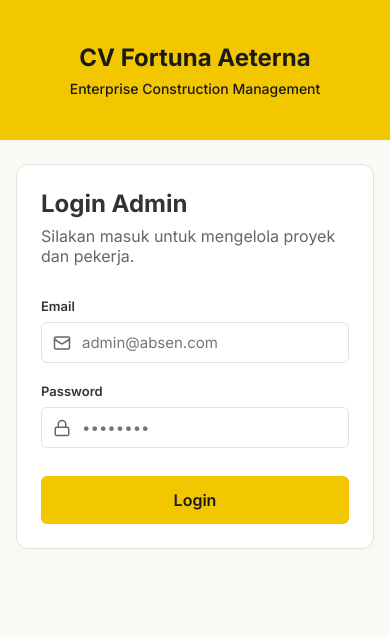
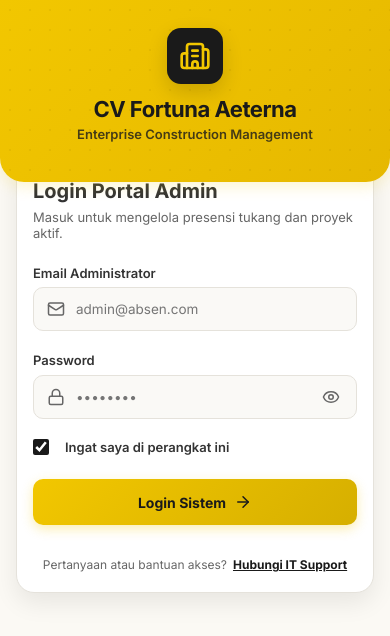
Before and after one commit to NV12P/aplikasi-absen-tukang, a React (Vite) app in the folder frontend/: page /login in a window 390 px wide. Shown: the top 636 px of the page. Built offline with nearby package versions, Linux system fonts and the light colour scheme.

Commit message:
saya sudah memperbaiki tampilan mobile di admin

```diff
--- a/frontend/src/App.css
+++ b/frontend/src/App.css
@@ -96,70 +96,386 @@
   color: var(--text-main);
 }
 
-/* ─── Login Page ─────────────────────────────────────────────────────────────── */
+/* ─── Login Page (Brand-Centric Mobile & Desktop Design) ───────────────────── */
 
 .login-page {
   display: flex;
-  height: 100vh;
+  min-height: 100vh;
   width: 100vw;
   background-color: var(--bg-page);
 }
 
+/* Kiri — Branding (Desktop) */
 .login-branding {
-  flex: 1;
-  background-color: var(--primary);
+  flex: 1.1;
+  background: linear-gradient(135deg, var(--primary) 0%, #e6b800 100%);
+  position: relative;
   display: flex;
   flex-direction: column;
   align-items: center;
   justify-content: center;
-  padding: 40px;
+  padding: 48px;
+  color: #1a1a1a;
+  overflow: hidden;
+}
+
+.login-branding-pattern {
+  position: absolute;
+  inset: 0;
+  background-image: radial-gradient(rgba(0, 0, 0, 0.08) 1.5px, transparent 1.5px);
+  background-size: 20px 20px;
+  pointer-events: none;
+  opacity: 0.6;
+}
+
+.login-branding-content {
+  position: relative;
+  z-index: 2;
+  display: flex;
+  flex-direction: column;
+  align-items: center;
+  text-align: center;
+  max-width: 440px;
+}
+
+.login-logo-badge {
+  width: 68px;
+  height: 68px;
+  border-radius: 18px;
+  background-color: #1a1a1a;
+  color: var(--primary);
+  display: flex;
+  align-items: center;
+  justify-content: center;
+  margin-bottom: 20px;
+  box-shadow: 0 8px 20px rgba(0, 0, 0, 0.15);
 }
 
 .login-branding h1 {
-  font-size: 48px;
+  font-size: 36px;
   font-weight: 800;
   color: #1a1a1a;
-  margin-bottom: 16px;
-  text-align: center;
+  margin-bottom: 8px;
+  letter-spacing: -0.5px;
+  line-height: 1.2;
 }
 
-.login-branding p {
-  font-size: 18px;
-  font-weight: 500;
-  color: #1a1a1a;
-  text-align: center;
+.login-subtitle {
+  font-size: 16px;
+  font-weight: 600;
+  color: rgba(26, 26, 26, 0.8);
+  margin-bottom: 28px;
 }
 
+.login-branding-badges {
+  display: flex;
+  flex-wrap: wrap;
+  justify-content: center;
+  gap: 10px;
+}
+
+.badge-item {
+  display: inline-flex;
+  align-items: center;
+  gap: 8px;
+  padding: 8px 16px;
+  border-radius: 20px;
+  background-color: rgba(255, 255, 255, 0.45);
+  border: 1px solid rgba(0, 0, 0, 0.08);
+  font-size: 13px;
+  font-weight: 700;
+  color: #1a1a1a;
+  backdrop-filter: blur(4px);
+}
+
+/* Kanan — Form Area (Desktop) */
 .login-form-wrapper {
   flex: 1;
   display: flex;
   align-items: center;
   justify-content: center;
-  padding: 40px;
+  padding: 40px 24px;
 }
 
 .login-card {
   width: 100%;
-  max-width: 440px;
-  padding: 40px;
+  max-width: 420px;
+  padding: 36px;
+  background-color: var(--bg-surface);
+  border-radius: 16px;
+  border: 1px solid var(--border-color);
+  box-shadow: 0 10px 30px rgba(0, 0, 0, 0.05);
 }
 
-/* ─── RESPONSIVE ─────────────────────────────────────────────────────────────── */
+.login-card-header {
+  margin-bottom: 24px;
+}
 
-/* Tablet */
-@media (max-width: 1024px) {
-  .login-branding h1 {
-    font-size: 36px;
+.mobile-brand-header {
+  display: none;
+}
+
+.login-welcome-text h2 {
+  font-size: 22px;
+  font-weight: 800;
+  color: var(--text-main);
+  margin-bottom: 6px;
+}
+
+.login-welcome-text p {
+  font-size: 14px;
+  color: var(--text-muted);
+}
+
+/* Error Banner */
+.login-error-banner {
+  display: flex;
+  align-items: center;
+  gap: 10px;
+  padding: 12px 14px;
+  background-color: var(--danger-bg);
+  border: 1px solid rgba(239, 68, 68, 0.2);
+  color: var(--danger);
+  border-radius: 10px;
+  margin-bottom: 20px;
+  font-size: 13px;
+  font-weight: 600;
+}
+
+.error-dot {
+  width: 8px;
+  height: 8px;
+  border-radius: 50%;
+  background-color: var(--danger);
+  flex-shrink: 0;
+}
+
+/* Form Styling */
+.login-form {
+  display: flex;
+  flex-direction: column;
+  gap: 18px;
+}
+
+.login-form .form-group {
+  display: flex;
+  flex-direction: column;
+  gap: 6px;
+}
+
+.login-form label {
+  font-size: 13px;
+  font-weight: 600;
+  color: var(--text-main);
+}
+
+.input-group {
+  position: relative;
+  display: flex;
+  align-items: center;
+  width: 100%;
+}
+
+.input-icon {
+  position: absolute;
+  left: 14px;
+  color: var(--text-muted);
+  pointer-events: none;
+  z-index: 1;
+}
+
+.input-field {
+  width: 100%;
+  height: 46px;
+  padding: 0 14px 0 42px;
+  border-radius: 10px;
+  border: 1px solid var(--border-color);
+  background-color: #faf9f6;
+  font-size: 14px;
+  color: var(--text-main);
+  transition: all 0.2s ease;
+}
+
+.input-field:focus {
+  outline: none;
+  border-color: var(--primary-hover);
+  background-color: #ffffff;
+  box-shadow: 0 0 0 3.5px rgba(242, 199, 0, 0.25);
+}
+
+/* Password Toggle Eye Button */
+.password-group .input-field {
+  padding-right: 44px;
+}
+
+.password-toggle-btn {
+  position: absolute;
+  right: 10px;
+  top: 50%;
+  transform: translateY(-50%);
+  width: 32px;
+  height: 32px;
+  border-radius: 6px;
+  display: flex;
+  align-items: center;
+  justify-content: center;
+  color: var(--text-muted);
+  background: transparent;
+  border: none;
+  cursor: pointer;
+  transition: color 0.2s ease;
+}
+
+.password-toggle-btn:hover {
+  color: var(--text-main);
+}
+
+/* Options & Checkbox */
+.form-options {
+  display: flex;
+  align-items: center;
+  justify-content: space-between;
+  margin-top: 2px;
+}
+
+.remember-checkbox {
+  display: flex;
+  align-items: center;
+  gap: 8px;
+  cursor: pointer;
+  user-select: none;
+  font-size: 13px;
+  color: var(--text-main);
+  font-weight: 500;
+}
+
+.remember-checkbox input {
+  width: 16px;
+  height: 16px;
+  accent-color: #1a1a1a;
+  cursor: pointer;
+}
+
+/* Submit Button */
+.login-submit-btn {
+  height: 48px;
+  border-radius: 10px;
+  background: linear-gradient(135deg, var(--primary) 0%, var(--primary-hover) 100%);
+  color: #1a1a1a;
+  font-weight: 700;
+  font-size: 15px;
+  display: flex;
+  align-items: center;
+  justify-content: center;
+  gap: 8px;
+  width: 100%;
+  margin-top: 6px;
+  border: none;
+  cursor: pointer;
+  box-shadow: 0 4px 12px rgba(242, 199, 0, 0.3);
+  transition: all 0.2s ease;
+}
+
+.login-submit-btn:hover:not(:disabled) {
+  background: linear-gradient(135deg, #e6b800 0%, #c9a300 100%);
+  transform: translateY(-1px);
+  box-shadow: 0 6px 16px rgba(242, 199, 0, 0.4);
+}
+
+.login-submit-btn:disabled {
+  opacity: 0.7;
+  cursor: not-allowed;
+}
+
+.spinner-icon {
+  animation: spin 1s linear infinite;
+}
+
+@keyframes spin {
+  from { transform: rotate(0deg); }
+  to { transform: rotate(360deg); }
+}
+
+.login-footer-hint {
+  display: flex;
+  flex-direction: row;
+  align-items: center;
+  justify-content: center;
+  gap: 6px;
+  margin-top: 14px;
+  font-size: 12px;
+  color: var(--text-muted);
+}
+
+.support-link {
+  color: #1a1a1a;
+  font-weight: 700;
+  text-decoration: underline;
+}
+
+/* ─── RESPONSIVE MOBILE LOGIN ────────────────────────────────────────────────── */
+
+@media (max-width: 768px) {
+  .login-page {
+    flex-direction: column;
+    min-height: 100dvh;
+    background-color: var(--bg-page);
   }
 
-  .login-branding p {
-    font-size: 16px;
+  /* Header Branding Mobile */
+  .login-branding {
+    flex: none;
+    padding: 32px 20px 48px 20px;
+    border-radius: 0 0 24px 24px;
+    box-shadow: 0 4px 16px rgba(242, 199, 0, 0.2);
   }
-}
 
-/* Mobile */
-@media (max-width: 768px) {
-  /* Modal jadi full bottom sheet di mobile */
+  .login-logo-badge {
+    width: 56px;
+    height: 56px;
+    border-radius: 14px;
+    margin-bottom: 12px;
+  }
+
+  .login-branding h1 {
+    font-size: 24px;
+    margin-bottom: 4px;
+  }
+
+  .login-subtitle {
+    font-size: 13px;
+    margin-bottom: 0;
+  }
+
+  .login-branding-badges {
+    display: none;
+  }
+
+  /* Form Container Mobile */
+  .login-form-wrapper {
+    flex: 1;
+    padding: 0 16px 32px 16px;
+    margin-top: -24px;
+    align-items: flex-start;
+    width: 100%;
+  }
+
+  .login-card {
+    padding: 24px 20px;
+    border-radius: 18px;
+    box-shadow: 0 10px 25px rgba(0, 0, 0, 0.08);
+    border: 1px solid var(--border-color);
+  }
+
+  .login-welcome-text h2 {
+    font-size: 20px;
+  }
+
+  .login-welcome-text p {
+    font-size: 13px;
+  }
+
+  /* Modal di mobile */
   .modal-overlay {
     align-items: flex-end;
     padding: 0;
@@ -167,87 +483,31 @@
 
   .modal-content {
     max-width: 100%;
-    border-radius: 16px 16px 0 0;
+    border-radius: 20px 20px 0 0;
     max-height: 92vh;
   }
+}
 
-  .modal-header {
-    border-radius: 16px 16px 0 0;
-    padding: 16px 20px;
-  }
-
-  .modal-header h2 {
-    font-size: 16px;
-  }
-
-  .modal-body {
-    padding: 20px;
-    gap: 14px;
-  }
-
-  .modal-footer {
-    padding: 12px 20px;
-    gap: 10px;
-  }
-
-  .modal-footer .btn-secondary,
-  .modal-footer .btn-primary {
-    flex: 1;
-    justify-content: center;
-    padding: 12px;
-  }
-
-  /* Login page: stack vertikal */
-  .login-page {
-    flex-direction: column;
-  }
-
+@media (max-width: 480px) {
   .login-branding {
-    flex: none;
-    padding: 32px 24px;
-    min-height: 160px;
+    padding: 28px 16px 40px 16px;
   }
 
   .login-branding h1 {
-    font-size: 28px;
-    margin-bottom: 8px;
-  }
-
-  .login-branding p {
-    font-size: 14px;
-  }
-
-  .login-form-wrapper {
-    flex: 1;
-    padding: 24px 16px;
-    align-items: flex-start;
-    overflow-y: auto;
+    font-size: 22px;
   }
 
   .login-card {
-    padding: 24px;
+    padding: 20px 16px;
   }
 
-  /* Sembunyikan label nama user, tampilkan hanya avatar */
-  .user-name {
-    display: none;
+  .input-field {
+    height: 44px;
+    font-size: 13.5px;
   }
 
-  /* Form group dua kolom jadi satu kolom */
-  .form-row-2col {
-    flex-direction: column !important;
-    gap: 14px !important;
+  .login-submit-btn {
+    height: 46px;
+    font-size: 14px;
   }
 }
-
-/* Mobile kecil */
-@media (max-width: 480px) {
-  .login-branding h1 {
-    font-size: 24px;
-  }
-
-  .login-branding {
-    padding: 24px 16px;
-    min-height: 140px;
-  }
-}
--- a/frontend/src/pages/Login.tsx
+++ b/frontend/src/pages/Login.tsx
@@ -1,12 +1,14 @@
 import { useState } from 'react';
 import { useNavigate } from 'react-router-dom';
-import { Lock, Mail } from 'lucide-react';
+import { Lock, Mail, Eye, EyeOff, Building2, ShieldCheck, ArrowRight, Loader2 } from 'lucide-react';
 import { useAuth } from '../context/AuthContext';
 import { useNotification } from '../context/NotificationContext';
 
 const Login = () => {
   const [email, setEmail] = useState('');
   const [password, setPassword] = useState('');
+  const [showPassword, setShowPassword] = useState(false);
+  const [rememberMe, setRememberMe] = useState(true);
   const [loading, setLoading] = useState(false);
   const [errorMsg, setErrorMsg] = useState('');
   const navigate = useNavigate();
@@ -51,79 +53,133 @@ const Login = () => {
 
   return (
     <div className="login-page">
-      {/* Kiri — Branding */}
+      {/* Visual Header / Branding Area */}
       <div className="login-branding">
-        <h1>CV Fortuna Aeterna</h1>
-        <p>Enterprise Construction Management</p>
+        <div className="login-branding-pattern" />
+        <div className="login-branding-content">
+          <div className="login-logo-badge">
+            <Building2 size={32} />
+          </div>
+          <h1>CV Fortuna Aeterna</h1>
+          <p className="login-subtitle">Enterprise Construction Management</p>
+
+          <div className="login-branding-badges">
+            <span className="badge-item">
+              <ShieldCheck size={15} /> Presensi GPS Proyek
+            </span>
+            <span className="badge-item">
+              <Building2 size={15} /> Kelola Pekerja & Tukang
+            </span>
+          </div>
+        </div>
       </div>
 
-      {/* Kanan — Form */}
+      {/* Form Area */}
       <div className="login-form-wrapper">
         <div className="card login-card">
-          <div style={{ marginBottom: '32px' }}>
-            <h2 style={{ fontSize: '24px', fontWeight: 700, marginBottom: '8px' }}>Login Admin</h2>
-            <p style={{ color: 'var(--text-muted)' }}>Silakan masuk untuk mengelola proyek dan pekerja.</p>
+          <div className="login-card-header">
+            <div className="mobile-brand-header">
+              <div className="mobile-brand-logo">
+                <Building2 size={24} />
+              </div>
+              <div className="mobile-brand-title">
+                <h2>CV Fortuna Aeterna</h2>
+                <p>Enterprise Construction Management</p>
+              </div>
+            </div>
+
+            <div className="login-welcome-text">
+              <h2>Login Portal Admin</h2>
+              <p>Masuk untuk mengelola presensi tukang dan proyek aktif.</p>
+            </div>
           </div>
 
           {errorMsg && (
-            <div style={{
-              padding: '12px',
-              backgroundColor: 'var(--danger-bg)',
-              color: 'var(--danger)',
-              borderRadius: '6px',
-              marginBottom: '20px',
-              fontSize: '13px',
-              fontWeight: 500
-            }}>
-              {errorMsg}
+            <div className="login-error-banner" role="alert">
+              <span className="error-dot" />
+              <span>{errorMsg}</span>
             </div>
           )}
 
-          <form onSubmit={handleLogin} style={{ display: 'flex', flexDirection: 'column', gap: '20px' }}>
-            <div>
-              <label style={{ display: 'block', fontSize: '13px', fontWeight: 600, marginBottom: '8px' }}>
-                Email
-              </label>
+          <form onSubmit={handleLogin} className="login-form">
+            <div className="form-group">
+              <label htmlFor="login-email">Email Administrator</label>
               <div className="input-group">
                 <Mail className="input-icon" size={18} />
                 <input
+                  id="login-email"
                   type="email"
                   required
+                  autoComplete="email"
                   className="input-field"
                   placeholder="admin@absen.com"
                   value={email}
                   onChange={(e) => setEmail(e.target.value)}
-                  style={{ paddingLeft: '40px' }}
                 />
               </div>
             </div>
 
-            <div>
-              <label style={{ display: 'block', fontSize: '13px', fontWeight: 600, marginBottom: '8px' }}>
-                Password
-              </label>
-              <div className="input-group">
+            <div className="form-group">
+              <div className="label-with-action">
+                <label htmlFor="login-password">Password</label>
+              </div>
+              <div className="input-group password-group">
                 <Lock className="input-icon" size={18} />
                 <input
-                  type="password"
+                  id="login-password"
+                  type={showPassword ? 'text' : 'password'}
                   required
+                  autoComplete="current-password"
                   className="input-field"
                   placeholder="••••••••"
                   value={password}
                   onChange={(e) => setPassword(e.target.value)}
-                  style={{ paddingLeft: '40px' }}
                 />
+                <button
+                  type="button"
+                  className="password-toggle-btn"
+                  onClick={() => setShowPassword(!showPassword)}
+                  aria-label={showPassword ? 'Sembunyikan password' : 'Tampilkan password'}
+                >
+                  {showPassword ? <EyeOff size={18} /> : <Eye size={18} />}
+                </button>
               </div>
+            </div>
+
+            <div className="form-options">
+              <label className="remember-checkbox">
+                <input
+                  type="checkbox"
+                  checked={rememberMe}
+                  onChange={(e) => setRememberMe(e.target.checked)}
+                />
+                <span className="checkmark" />
+                <span className="remember-text">Ingat saya di perangkat ini</span>
+              </label>
             </div>
 
             <button
               type="submit"
-              className="btn-primary"
+              className="btn-primary login-submit-btn"
               disabled={loading}
-              style={{ padding: '14px', justifyContent: 'center', fontSize: '16px', marginTop: '8px' }}
             >
-              {loading ? 'Memproses...' : 'Login'}
+              {loading ? (
+                <>
+                  <Loader2 className="spinner-icon" size={18} />
+                  <span>Memproses...</span>
+                </>
+              ) : (
+                <>
+                  <span>Login Sistem</span>
+                  <ArrowRight size={18} />
+                </>
+              )}
             </button>
+
+            <div className="login-footer-hint">
+              <span>Pertanyaan atau bantuan akses?</span>
+              <a href="mailto:support@fortuna.co.id" className="support-link">Hubungi IT Support</a>
+            </div>
           </form>
         </div>
       </div>
```
Also changed, not shown: frontend/src/components/layout/Navbar.css (line endings or trailing spaces), 2 other files (tests, documents, lock files or other folders).
